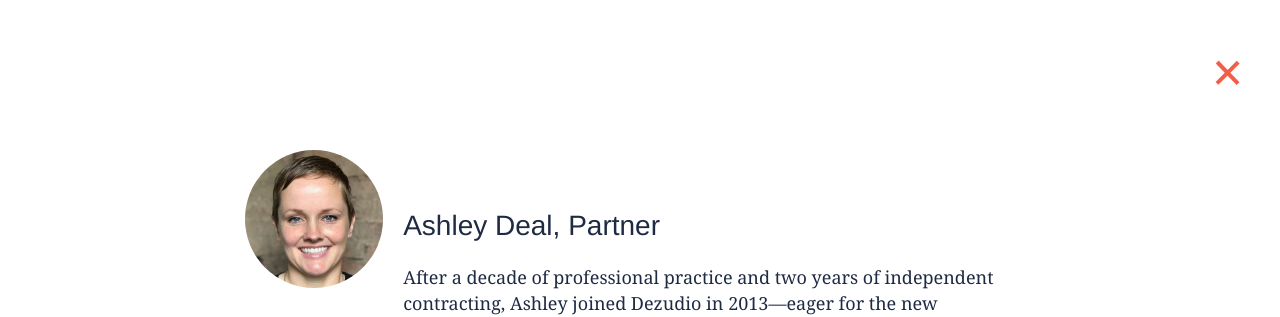
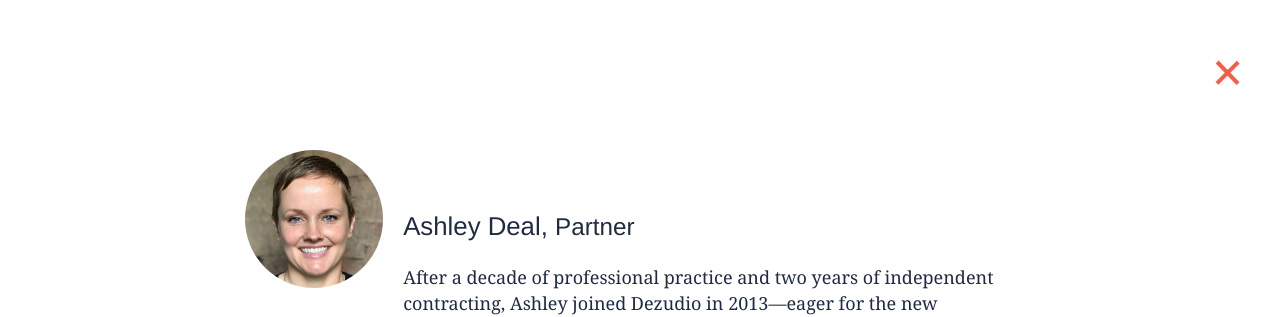
Before and after one commit to Dezudio/dezudio-website, a Gatsby site: page /about/ashley-deal in a window 1280 px wide. Shown: the top 317 px of the page. Built offline with nearby package versions, Linux system fonts and the light colour scheme; Gatsby itself is replaced by a stand-in of ours; a small style sheet from the web is missing.

Commit message:
Shape the fallback fonts like the Benton faces
Until a Benton face arrives the text is drawn in Helvetica, which sets
different widths and heights, so lines rewrap and the page moves when
the real font lands.

* Declare a fallback face per Benton sans family with size-adjust and
  ascent and descent overrides measured against Helvetica, and put each
  one in its font stack ahead of Helvetica.
* Name the metric compatible families Linux ships, Liberation Sans,
  Nimbus Sans and Arimo, alongside Helvetica and Arial, so the fallback
  resolves there too.
* The two Benton Mod serif faces are left alone. Their fallback is
  Georgia, which this machine does not have, so the overrides could not
  be measured.

```diff
--- a/src/styles/global.css
+++ b/src/styles/global.css
@@ -37,16 +37,26 @@
   --font-sans:
     ui-sans-serif, system-ui, sans-serif, 'Apple Color Emoji', 'Segoe UI Emoji',
     'Segoe UI Symbol', 'Noto Color Emoji';
-  --font-body: 'Benton Sans Bk', Helvetica, Arial, sans-serif;
-  --font-sans-reg: 'Benton Sans Reg', Helvetica, Arial, sans-serif;
-  --font-sans-bold: 'Benton Sans Bd', Helvetica, Arial, sans-serif;
-  --font-sans-black: 'Benton Sans Bla', Helvetica, Arial, sans-serif;
+  --font-body:
+    'Benton Sans Bk', 'Benton Sans Bk Fallback', Helvetica, Arial, sans-serif;
+  --font-sans-reg:
+    'Benton Sans Reg', 'Benton Sans Reg Fallback', Helvetica, Arial, sans-serif;
+  --font-sans-bold:
+    'Benton Sans Bd', 'Benton Sans Bd Fallback', Helvetica, Arial, sans-serif;
+  --font-sans-black:
+    'Benton Sans Bla', 'Benton Sans Bla Fallback', Helvetica, Arial, sans-serif;
   --font-serif-reg: 'Benton Mod Text Rom', Georgia, serif;
   --font-serif-bold: 'Benton Mod Disp Bd', Georgia, serif;
-  --font-condensed-lt: 'Benton Sans Cond Lt', Helvetica, Arial, sans-serif;
+  --font-condensed-lt:
+    'Benton Sans Cond Lt', 'Benton Sans Cond Lt Fallback', Helvetica, Arial,
+    sans-serif;
   --font-condensed-bk: 'Benton Sans Cond Bk', Helvetica, Arial, sans-serif;
-  --font-condensed: 'Benton Sans Cond Reg', Helvetica, Arial, sans-serif;
-  --font-condensed-bold: 'Benton Sans Cond Bd', Helvetica, Arial, sans-serif;
+  --font-condensed:
+    'Benton Sans Cond Reg', 'Benton Sans Cond Reg Fallback', Helvetica, Arial,
+    sans-serif;
+  --font-condensed-bold:
+    'Benton Sans Cond Bd', 'Benton Sans Cond Bd Fallback', Helvetica, Arial,
+    sans-serif;
 
   /* Font sizes */
   --text-*: initial;
@@ -280,6 +290,89 @@
   --spacing-logo-ft-xlw: 348px;
 }
 
+/* Fallbacks shaped like the Benton faces they stand in for, measured
+   against Helvetica. If a Benton face has not arrived yet, the text is
+   the right size and takes the same space, so nothing moves when it
+   does. Benton Sans Cond Bk has no fallback here: Type Network serves
+   403 for its file, so it could not be measured. */
+
+@font-face {
+  font-family: 'Benton Sans Bk Fallback';
+  src:
+    local('Helvetica'), local('Arial'), local('Liberation Sans'),
+    local('Nimbus Sans'), local('Arimo');
+  size-adjust: 101.13%;
+  ascent-override: 92.95%;
+  descent-override: 25.71%;
+  line-gap-override: 0%;
+}
+
+@font-face {
+  font-family: 'Benton Sans Reg Fallback';
+  src:
+    local('Helvetica'), local('Arial'), local('Liberation Sans'),
+    local('Nimbus Sans'), local('Arimo');
+  size-adjust: 102.43%;
+  ascent-override: 91.77%;
+  descent-override: 25.38%;
+  line-gap-override: 0%;
+}
+
+@font-face {
+  font-family: 'Benton Sans Bd Fallback';
+  src:
+    local('Helvetica'), local('Arial'), local('Liberation Sans'),
+    local('Nimbus Sans'), local('Arimo');
+  size-adjust: 108.04%;
+  ascent-override: 87%;
+  descent-override: 24.07%;
+  line-gap-override: 0%;
+}
+
+@font-face {
+  font-family: 'Benton Sans Bla Fallback';
+  src:
+    local('Helvetica'), local('Arial'), local('Liberation Sans'),
+    local('Nimbus Sans'), local('Arimo');
+  size-adjust: 110.84%;
+  ascent-override: 84.81%;
+  descent-override: 23.46%;
+  line-gap-override: 0%;
+}
+
+@font-face {
+  font-family: 'Benton Sans Cond Lt Fallback';
+  src:
+    local('Helvetica'), local('Arial'), local('Liberation Sans'),
+    local('Nimbus Sans'), local('Arimo');
+  size-adjust: 83.86%;
+  ascent-override: 112.09%;
+  descent-override: 31%;
+  line-gap-override: 0%;
+}
+
+@font-face {
+  font-family: 'Benton Sans Cond Reg Fallback';
+  src:
+    local('Helvetica'), local('Arial'), local('Liberation Sans'),
+    local('Nimbus Sans'), local('Arimo');
+  size-adjust: 86.64%;
+  ascent-override: 108.5%;
+  descent-override: 30.01%;
+  line-gap-override: 0%;
+}
+
+@font-face {
+  font-family: 'Benton Sans Cond Bd Fallback';
+  src:
+    local('Helvetica'), local('Arial'), local('Liberation Sans'),
+    local('Nimbus Sans'), local('Arimo');
+  size-adjust: 92.08%;
+  ascent-override: 102.08%;
+  descent-override: 28.24%;
+  line-gap-override: 0%;
+}
+
 @layer base {
   /* Tailwind 4 defaults border color to currentColor; keep Tailwind 3's gray. */
   *,
```
